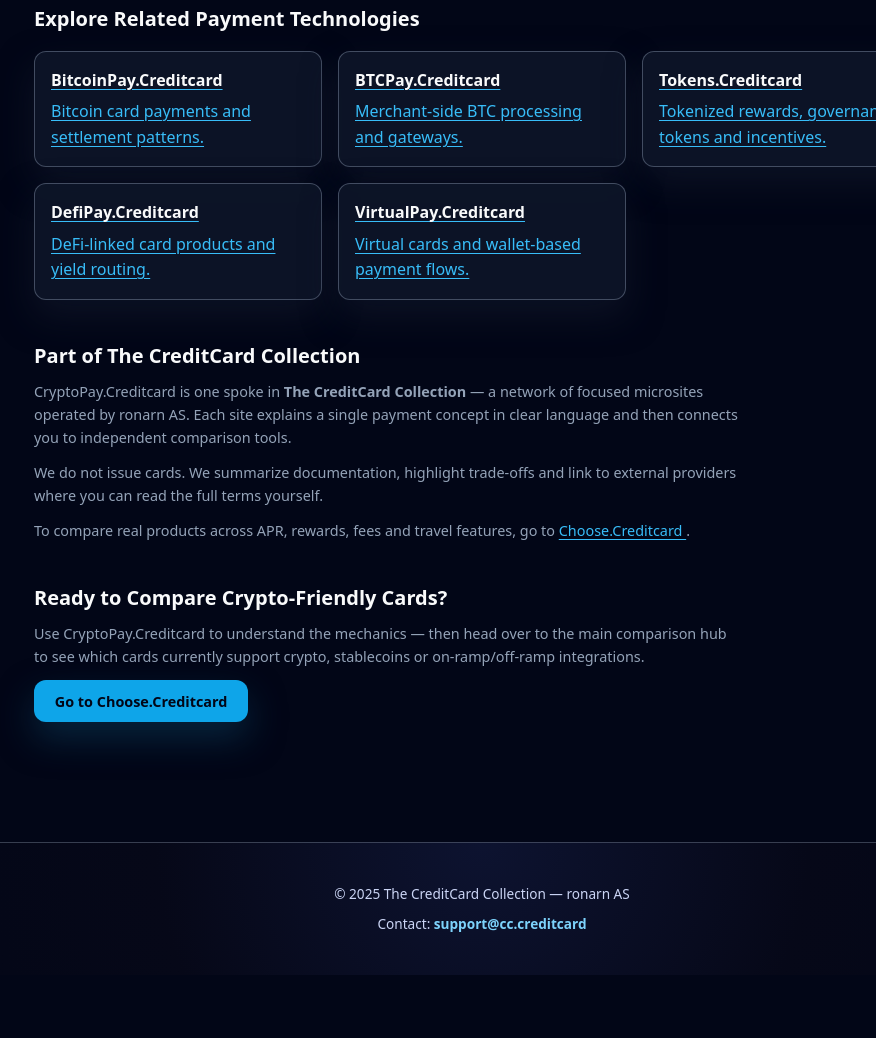
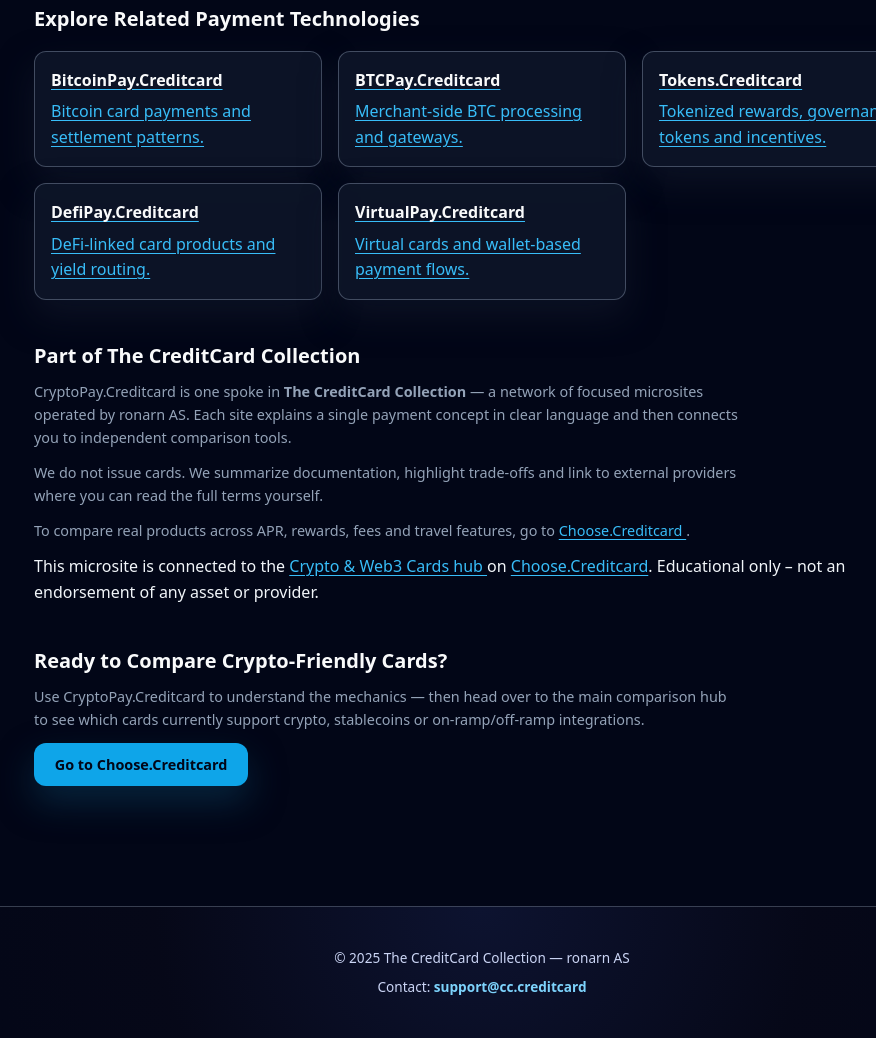
Before and after one commit to ChooseCreditCard/cryptopay.creditcard, a plain HTML site: page index.html in a window 1280 px wide. Shown: the part 1981-3019 px from the top of the page, without its empty margins (158-1034 px from the left). Before the commit the page ends 2956 px from the top, so only its background shows below. Drawn offline with Linux system fonts and the light colour scheme.

Commit message:
Update index.html

```diff
--- a/index.html
+++ b/index.html
@@ -194,6 +194,17 @@
           Choose.Creditcard
         </a>.
       </p>
+
+      <!-- Crypto & Web3 hub snippet -->
+      <p class="text-xs text-slate-500 mt-6">
+        This microsite is connected to the
+        <a href="https://choose.creditcard/crypto/?utm_source=cryptopay.creditcard&utm_medium=referral&utm_campaign=hub_crypto"
+           class="font-medium hover:text-slate-900">
+          Crypto &amp; Web3 Cards hub
+        </a>
+        on <a href="https://choose.creditcard/" class="font-medium hover:text-slate-900">Choose.Creditcard</a>.
+        Educational only – not an endorsement of any asset or provider.
+      </p>
     </section>
 
     <!-- Bottom CTA -->
```
